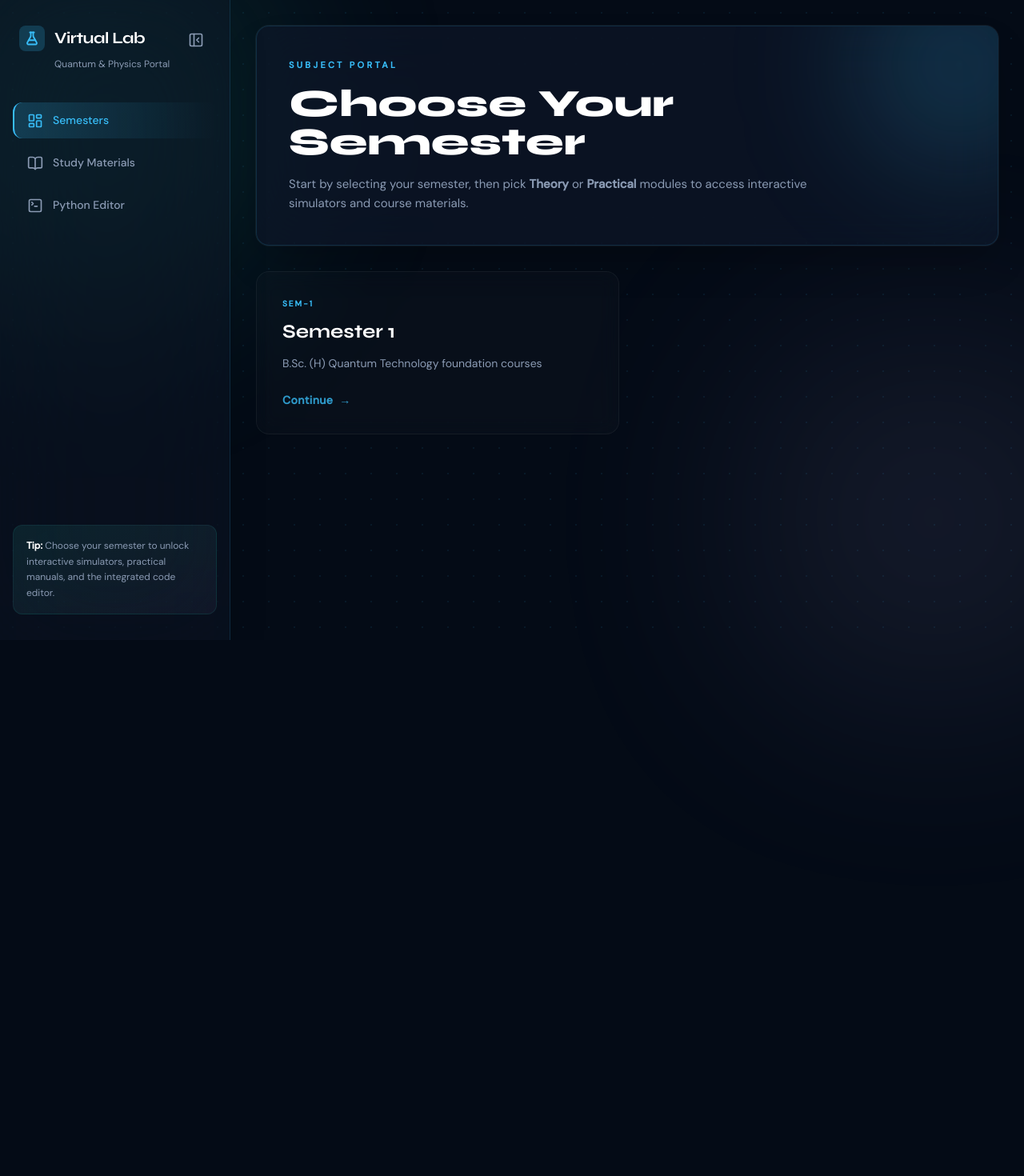
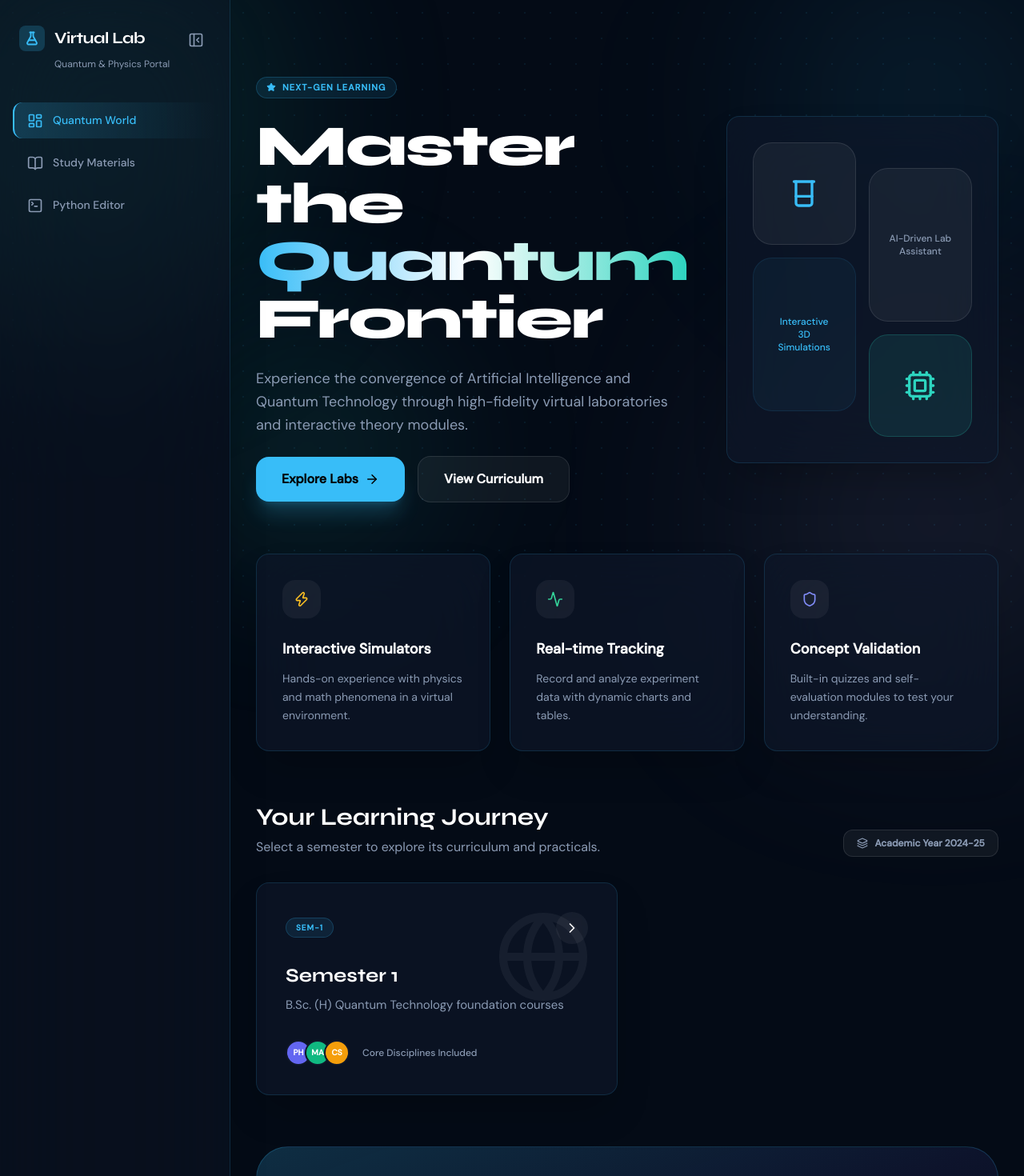
Before and after one commit to sujalshah593/Main, a React (Vite) app in the folder client/: page / in a window 1280 px wide. Shown: the top 1470 px of the page at 80% size. Before the commit the page ends 800 px from the top, so only its background shows below. Built offline with nearby package versions, Linux system fonts and the light colour scheme; no server answers.

Commit message:
home page

```diff
--- a/client/src/components/Sidebar.jsx
+++ b/client/src/components/Sidebar.jsx
@@ -51,17 +51,17 @@ export default function Sidebar() {
 
         {/* Nav Links */}
         <nav className="flex flex-1 flex-col gap-2">
-          <NavLink to="/" className={({ isActive }) => linkClass(isActive, isOpen)} end title={!isOpen ? "Semesters" : ""}>
+          <NavLink to="/" className={({ isActive }) => linkClass(isActive, isOpen)} end title={!isOpen ? "Quantum World" : ""}>
             <LayoutDashboard size={20} className="shrink-0" />
             <AnimatePresence>
               {isOpen && (
                 <motion.span initial={{ opacity: 0, width: 0 }} animate={{ opacity: 1, width: 'auto' }} exit={{ opacity: 0, width: 0 }} className="overflow-hidden whitespace-nowrap">
-                  Semesters
+                  Quantum World
                 </motion.span>
               )}
             </AnimatePresence>
           </NavLink>
-          <NavLink to="/semester/sem-1/theory" className={({ isActive }) => linkClass(isActive, isOpen)} title={!isOpen ? "Study Materials" : ""}>
+          <NavLink to="/Quantum World/sem-1/theory" className={({ isActive }) => linkClass(isActive, isOpen)} title={!isOpen ? "Study Materials" : ""}>
             <BookOpen size={20} className="shrink-0" />
             <AnimatePresence>
               {isOpen && (
--- a/client/src/pages/HomePage.jsx
+++ b/client/src/pages/HomePage.jsx
@@ -1,54 +1,221 @@
 import { Link } from 'react-router-dom';
 import { motion } from 'framer-motion';
+import {
+  Beaker,
+  BookOpen,
+  Cpu,
+  Globe,
+  Layers,
+  Zap,
+  ChevronRight,
+  ArrowRight,
+  Activity,
+  Shield,
+  Star
+} from 'lucide-react';
 import { SEMESTERS } from '../data/semesterContent.js';
+
+const FEATURES = [
+  {
+    icon: <Zap className="text-amber-400" size={20} />,
+    title: "Interactive Simulators",
+    description: "Hands-on experience with physics and math phenomena in a virtual environment."
+  },
+  {
+    icon: <Activity className="text-emerald-400" size={20} />,
+    title: "Real-time Tracking",
+    description: "Record and analyze experiment data with dynamic charts and tables."
+  },
+  {
+    icon: <Shield className="text-indigo-400" size={20} />,
+    title: "Concept Validation",
+    description: "Built-in quizzes and self-evaluation modules to test your understanding."
+  }
+];
 
 export default function HomePage() {
   return (
-    <section className="space-y-8">
-      <motion.header
-        initial={{ opacity: 0, y: 20 }}
-        animate={{ opacity: 1, y: 0 }}
-        className="relative overflow-hidden rounded-[32px] glass-panel p-10 outline outline-1 outline-white/5"
+    <div className="space-y-16 pb-12">
+      {/* Hero Section */}
+      <section className="relative pt-8 lg:pt-16">
+        <div className="absolute top-0 right-0 -mr-24 -mt-24 w-96 h-96 bg-lab-accent3/10 blur-[120px] rounded-full pointer-events-none" />
+        <div className="absolute bottom-0 left-0 -ml-24 -mb-24 w-80 h-80 bg-lab-accent/10 blur-[100px] rounded-full pointer-events-none" />
+
+        <div className="relative z-10 flex flex-col lg:flex-row items-center gap-12">
+          <motion.div
+            initial={{ opacity: 0, x: -30 }}
+            animate={{ opacity: 1, x: 0 }}
+            className="flex-1 space-y-6 text-center lg:text-left"
           >
-        <div className="absolute right-0 top-0 -mr-20 -mt-20 h-64 w-64 rounded-full bg-lab-accent3/20 blur-[80px]" />
-        <div className="relative z-10">
-          <p className="text-[11px] font-bold uppercase tracking-[0.3em] text-lab-accent3">Subject Portal</p>
-          <h1 className="mt-4 font-display text-4xl font-extrabold text-white md:text-5xl">Choose Your Semester</h1>
-          <p className="mt-4 max-w-2xl text-[15px] leading-relaxed text-lab-muted">
-            Start by selecting your semester, then pick <strong>Theory</strong> or <strong>Practical</strong> modules to access interactive simulators and course materials.
+            <div className="inline-flex items-center gap-2 px-3 py-1 rounded-full bg-lab-accent3/10 border border-lab-accent3/20 text-lab-accent3 text-[11px] font-bold uppercase tracking-widest">
+              <Star size={12} className="fill-current" />
+              Next-Gen Learning
+            </div>
+
+            <h1 className="font-display text-5xl lg:text-7xl font-extrabold text-white leading-tight tracking-tight">
+              Master the <span className="bg-clip-text text-transparent bg-gradient-to-r from-lab-accent3 via-white to-lab-accent">Quantum</span> Frontier
+            </h1>
+
+            <p className="text-lg text-lab-muted max-w-2xl mx-auto lg:mx-0 leading-relaxed">
+              Experience the convergence of Artificial Intelligence and Quantum Technology through high-fidelity virtual laboratories and interactive theory modules.
             </p>
+
+            <div className="flex flex-wrap items-center justify-center lg:justify-start gap-4">
+              <Link
+                to="/labs"
+                className="px-8 py-4 bg-lab-accent3 hover:bg-lab-accent3/90 text-black font-bold rounded-2xl transition-all shadow-xl shadow-lab-accent3/20 flex items-center gap-2 group"
+              >
+                Explore Labs
+                <ArrowRight size={18} className="group-hover:translate-x-1 transition-transform" />
+              </Link>
+              <a
+                href="#semesters"
+                className="px-8 py-4 bg-white/5 hover:bg-white/10 text-white font-bold rounded-2xl transition-all border border-white/10 flex items-center gap-2"
+              >
+                View Curriculum
+              </a>
             </div>
-      </motion.header>
+          </motion.div>
 
           <motion.div
-        initial={{ opacity: 0 }}
-        animate={{ opacity: 1 }}
-        transition={{ delay: 0.1 }}
-        className="grid gap-5 md:grid-cols-2"
+            initial={{ opacity: 0, scale: 0.9 }}
+            animate={{ opacity: 1, scale: 1 }}
+            className="flex-1 relative"
           >
+            <div className="glass-panel p-8 rounded-[40px] relative overflow-hidden group">
+              <div className="absolute inset-0 bg-gradient-to-br from-lab-accent3/20 via-transparent to-transparent opacity-0 group-hover:opacity-100 transition-opacity duration-700" />
+
+              <div className="grid grid-cols-2 gap-4">
+                <div className="space-y-4">
+                  <div className="h-32 bg-white/5 rounded-3xl border border-white/10 flex items-center justify-center">
+                    <Beaker size={40} className="text-lab-accent3" />
+                  </div>
+                  <div className="h-48 bg-lab-accent3/5 rounded-3xl border border-lab-accent3/10 flex items-center justify-center p-6 text-center">
+                    <p className="text-xs font-medium text-lab-accent3">Interactive 3D Simulations</p>
+                  </div>
+                </div>
+                <div className="space-y-4 pt-8">
+                  <div className="h-48 bg-white/5 rounded-3xl border border-white/10 flex items-center justify-center p-6 text-center">
+                    <p className="text-xs font-medium text-lab-muted">AI-Driven Lab Assistant</p>
+                  </div>
+                  <div className="h-32 bg-lab-accent/10 rounded-3xl border border-lab-accent/20 flex items-center justify-center">
+                    <Cpu size={40} className="text-lab-accent" />
+                  </div>
+                </div>
+              </div>
+            </div>
+          </motion.div>
+        </div>
+      </section>
+
+      {/* Feature Grid */}
+      <section className="grid md:grid-cols-3 gap-6">
+        {FEATURES.map((feature, i) => (
+          <motion.div
+            key={i}
+            initial={{ opacity: 0, y: 20 }}
+            whileInView={{ opacity: 1, y: 0 }}
+            viewport={{ once: true }}
+            transition={{ delay: i * 0.1 }}
+            className="glass-panel p-8 rounded-3xl border border-white/5 hover:border-white/20 transition-all group"
+          >
+            <div className="w-12 h-12 rounded-2xl bg-white/5 flex items-center justify-center mb-6 group-hover:scale-110 transition-transform duration-300">
+              {feature.icon}
+            </div>
+            <h3 className="text-lg font-bold text-white mb-3">{feature.title}</h3>
+            <p className="text-[14px] text-lab-muted leading-relaxed">{feature.description}</p>
+          </motion.div>
+        ))}
+      </section>
+
+      {/* Semesters Section */}
+      <section id="semesters" className="space-y-8 scroll-mt-24">
+        <div className="flex flex-col md:flex-row md:items-end justify-between gap-4">
+          <div className="space-y-2">
+            <h2 className="text-3xl font-display font-bold text-white">Your Learning Journey</h2>
+            <p className="text-lab-muted">Select a semester to explore its curriculum and practicals.</p>
+          </div>
+          <div className="flex items-center gap-2 px-4 py-2 rounded-xl bg-white/5 border border-white/10 text-xs font-bold text-lab-muted">
+            <Layers size={14} />
+            Academic Year 2024-25
+          </div>
+        </div>
+
+        <div className="grid gap-6 md:grid-cols-2">
           {SEMESTERS.map((semester, i) => (
             <motion.div
               key={semester.id}
-            initial={{ opacity: 0, y: 20 }}
-            animate={{ opacity: 1, y: 0 }}
-            transition={{ delay: 0.1 + i * 0.1 }}
+              initial={{ opacity: 0, x: i % 2 === 0 ? -20 : 20 }}
+              whileInView={{ opacity: 1, x: 0 }}
+              viewport={{ once: true }}
             >
               <Link
                 to={`/semester/${semester.id}`}
-              className="glass-card group relative block h-full overflow-hidden p-8"
+                className="group relative block overflow-hidden rounded-[32px] glass-panel p-1 border border-white/10 hover:border-lab-accent3/40 transition-all duration-500"
               >
-              <div className="absolute inset-0 bg-gradient-to-br from-lab-accent/5 to-transparent opacity-0 transition-opacity duration-500 group-hover:opacity-100" />
-              <p className="text-[10px] font-bold uppercase tracking-[0.2em] text-lab-accent3">{semester.id.toUpperCase()}</p>
-              <h2 className="mt-3 font-display text-2xl font-bold text-white transition-colors group-hover:text-lab-accent">{semester.label}</h2>
-              <p className="mt-3 text-[14px] leading-relaxed text-lab-muted">{semester.subtitle}</p>
-              <div className="mt-6 flex items-center gap-2 text-sm font-bold tracking-wide text-lab-accent3/80 transition-all group-hover:gap-3 group-hover:text-lab-accent3">
-                <span>Continue</span>
-                <span>&rarr;</span>
+                <div className="p-8 space-y-6">
+                  <div className="flex items-center justify-between">
+                    <div className="px-3 py-1 rounded-full bg-lab-accent3/10 border border-lab-accent3/20 text-lab-accent3 text-[10px] font-bold uppercase tracking-widest">
+                      {semester.id}
+                    </div>
+                    <div className="w-10 h-10 rounded-full bg-white/5 flex items-center justify-center text-white group-hover:bg-lab-accent3 group-hover:text-black transition-all">
+                      <ChevronRight size={20} />
+                    </div>
+                  </div>
+
+                  <div className="space-y-2">
+                    <h3 className="text-2xl font-display font-bold text-white group-hover:text-lab-accent3 transition-colors">
+                      {semester.label}
+                    </h3>
+                    <p className="text-[15px] leading-relaxed text-lab-muted">
+                      {semester.subtitle}
+                    </p>
+                  </div>
+
+                  <div className="flex items-center gap-4 pt-2">
+                    <div className="flex -space-x-2">
+                      <div className="w-8 h-8 rounded-full border-2 border-[#0f172a] bg-indigo-500 flex items-center justify-center text-[10px] font-bold text-white">PH</div>
+                      <div className="w-8 h-8 rounded-full border-2 border-[#0f172a] bg-emerald-500 flex items-center justify-center text-[10px] font-bold text-white">MA</div>
+                      <div className="w-8 h-8 rounded-full border-2 border-[#0f172a] bg-amber-500 flex items-center justify-center text-[10px] font-bold text-white">CS</div>
+                    </div>
+                    <span className="text-xs font-medium text-lab-muted">Core Disciplines Included</span>
+                  </div>
+                </div>
+
+                {/* Decoration */}
+                <div className="absolute top-0 right-0 p-8 opacity-5 group-hover:opacity-10 transition-opacity pointer-events-none">
+                  <Globe size={120} />
                 </div>
               </Link>
             </motion.div>
           ))}
-      </motion.div>
+        </div>
       </section>
+
+      {/* CTA Section */}
+      <motion.section
+        initial={{ opacity: 0, y: 30 }}
+        whileInView={{ opacity: 1, y: 0 }}
+        viewport={{ once: true }}
+        className="rounded-[40px] bg-gradient-to-br from-lab-accent3/20 via-indigo-500/10 to-transparent p-12 text-center border border-lab-accent3/20 relative overflow-hidden group"
+      >
+        <div className="absolute inset-0 bg-grid-white/5 pointer-events-none" />
+        <div className="relative z-10 space-y-6">
+          <h2 className="text-3xl font-display font-extrabold text-white">Ready to start your first experiment?</h2>
+          <p className="text-lab-muted max-w-xl mx-auto">
+            Dive into our collection of interactive labs designed to make complex concepts intuitive and engaging.
+          </p>
+          <div className="flex justify-center pt-4">
+            <Link
+              to="/labs"
+              className="px-10 py-4 bg-white text-black font-bold rounded-2xl hover:scale-105 transition-all shadow-xl shadow-white/10 flex items-center gap-3"
+            >
+              <Beaker size={20} />
+              Launch Lab Portal
+            </Link>
+          </div>
+        </div>
+      </motion.section>
+    </div>
   );
 }
```
Lines whose indentation alone changed are shown as unchanged.
